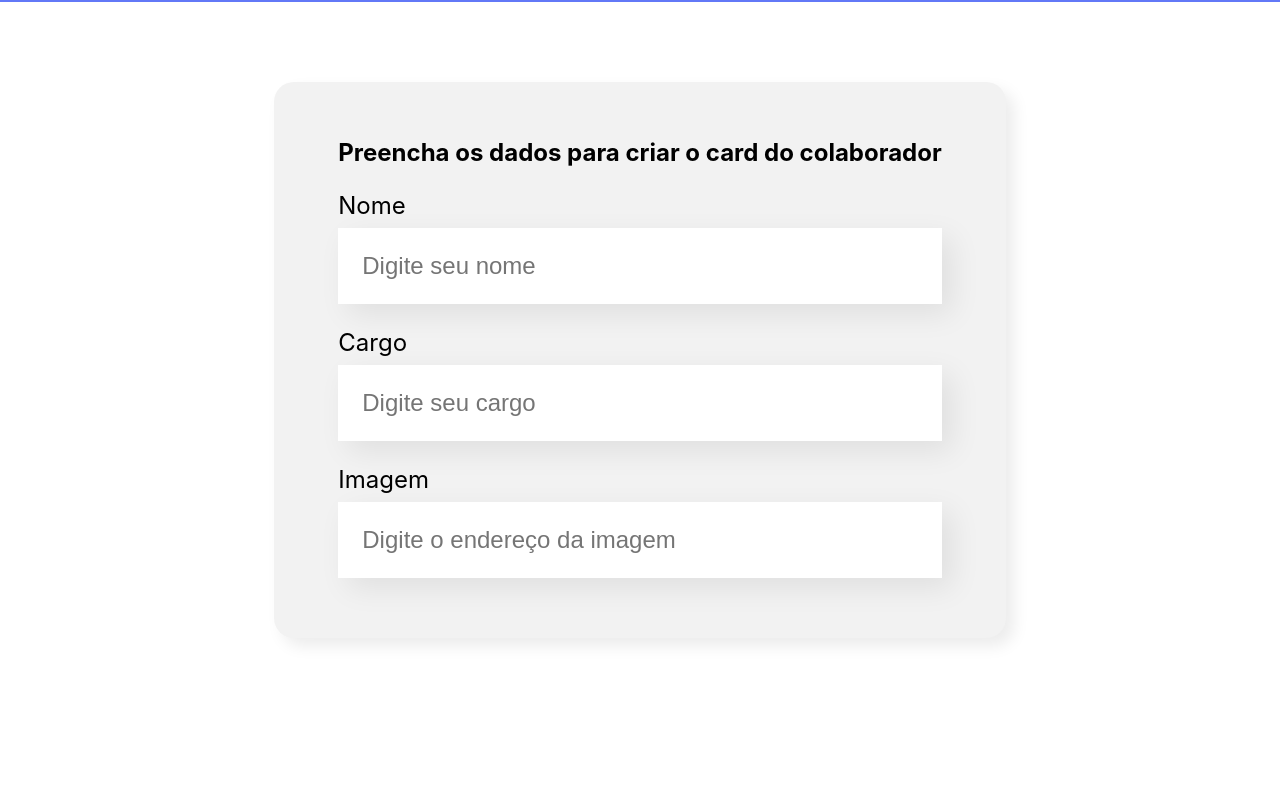
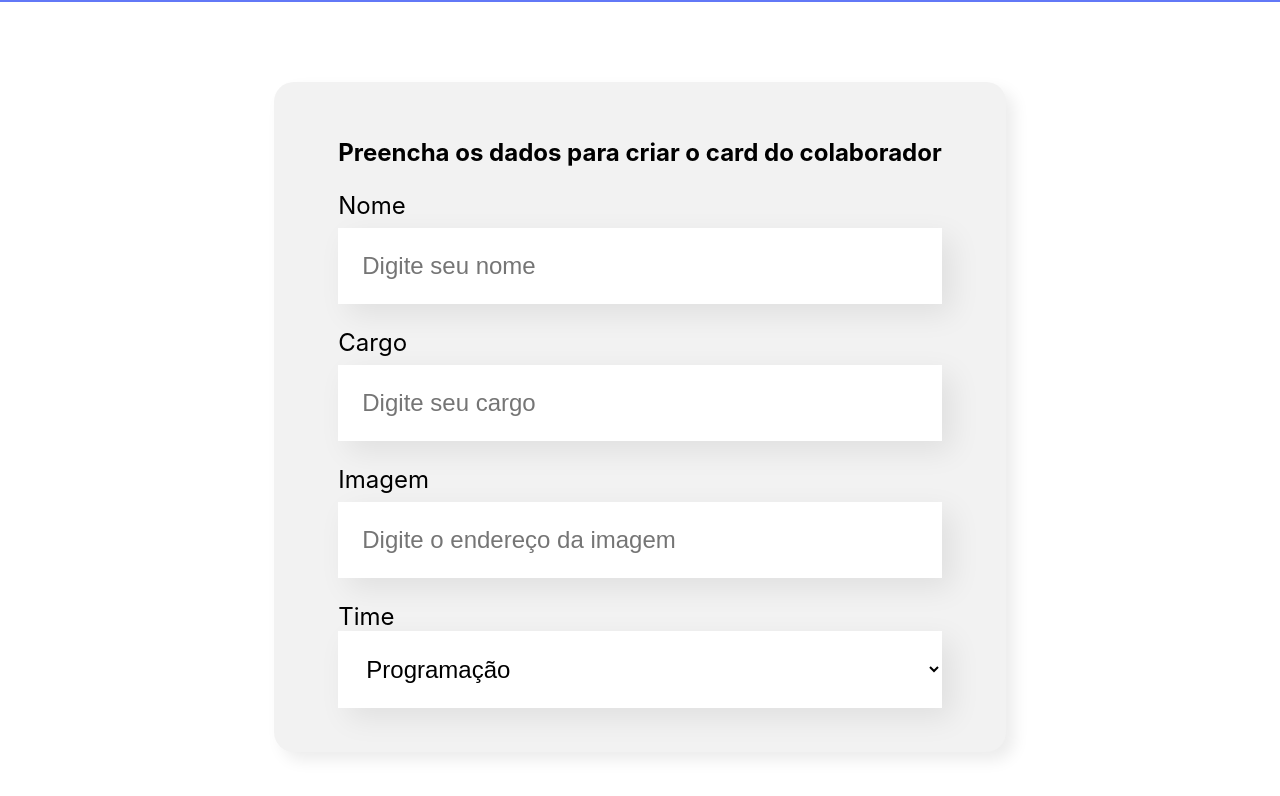
Before and after one commit to ThaniaGomes/organo, a JavaScript app: page / in a window 1280 px wide. Shown: the part 496-1292 px from the top of the page. Before the commit the page ends 1214 px from the top, so only its background shows below. Built offline with nearby package versions, Linux system fonts and the light colour scheme; the HTML template or start-up script is replaced by a standard one.

Commit message:
finalizando imput time

```diff
--- a/src/componentes/Formulario/index.js
+++ b/src/componentes/Formulario/index.js
@@ -1,5 +1,16 @@
 import "./Formulario.css";
 import CampoTexto from "../CampoTexto";
+import ListaSuspensa from "../ListaSuspensa";
+
+const times = [
+    'Programação',
+    'Front-End',
+    'Data Science',
+    'Devops',
+    'UX e Design',
+    'Mobile',
+    'Inovação e Gestão'
+]
 
 const Formulario = () => {
     return(
@@ -9,6 +20,7 @@
             <CampoTexto label="Nome" placeholder="Digite seu nome" />
             <CampoTexto label="Cargo" placeholder="Digite seu cargo" />
             <CampoTexto label="Imagem" placeholder="Digite o endereço da imagem" />
+            <ListaSuspensa label="Time"  itens={times}/>
         </form>
     </section>
     )
--- /dev/null
+++ b/src/componentes/ListaSuspensa/ListaSuspensa.css
@@ -0,0 +1,15 @@
+.lista-suspensa{
+    display: block;
+    margin-bottom: 8px;
+    font-size: 24px;
+}
+
+.lista-suspensa select{
+    background-color: #FFF;
+    box-shadow: 10px 10px 30px rgba(0, 0, 0, 0.08);
+    width: 100%;
+    border: none;
+    font-size: 24px;
+    padding: 24px;
+    box-sizing: border-box;
+}
--- a/src/componentes/ListaSuspensa/index.js
+++ b/src/componentes/ListaSuspensa/index.js
@@ -1,11 +1,13 @@
 import './ListaSuspensa.css'
 
 const ListaSuspensa = (props) => {
-    return(
-        <div>
+    return (
+        <div className='lista-suspensa'>
             <label>{props.label}</label>
             <select>
-                {props.itens.map(item => <option>{item}</option>)}
+                {props.itens.map(item => {
+                    return <option key={item}>{item}</option>
+                })}
             </select>
         </div>
     )
```
